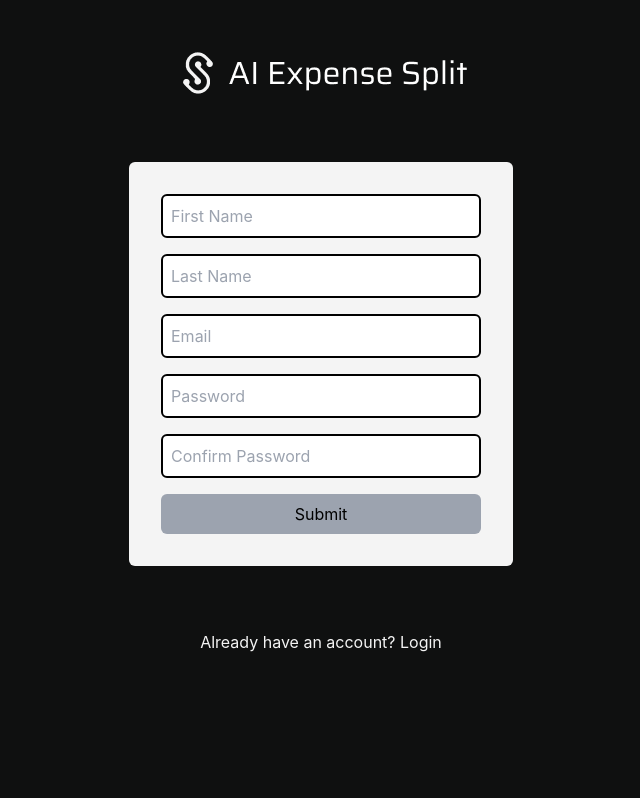
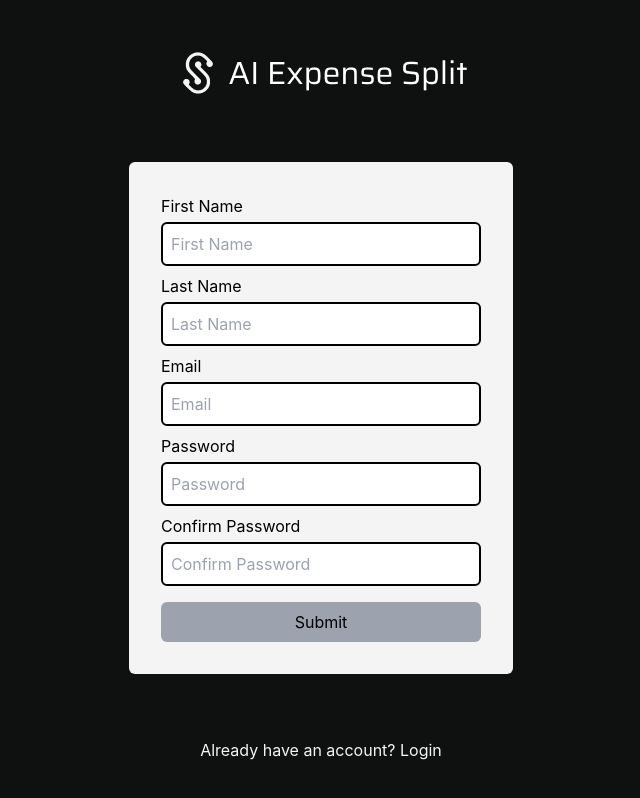
Before and after one commit to Ajaykumarunt/Best_Team_Ever, a React (Create React App) app in the folder ai_split/: page /signup in a window 1280 px wide. Shown: the whole page, without its empty margins (319-959 px from the left). Built offline with nearby package versions, Linux system fonts and the light colour scheme; no server answers.

Commit message:
Fix to accessability issues

```diff
--- a/ai_split/src/components/LoginPage.js
+++ b/ai_split/src/components/LoginPage.js
@@ -45,30 +45,38 @@ const LoginPage = () => {
     <div className="bg-bg-black h-screen">
       {error && <ErrorPopup message={error} />}
       <div className="logo pt-12 flex justify-center items-center">
-        <img src={logo} alt="logo"></img>
+        <img src={logo} alt="logo" />
       </div>
       <div className="form flex justify-center items-center mt-16">
         <div className="bg-smokewhite w-96 rounded-md">
           <div className="form-body p-8">
             <form className="flex flex-col">
+              <label htmlFor="email" className="flex flex-col gap-1">
+                Email
                 <input
                   className="p-2 border-2 border-black rounded-md mb-4"
                   type="email"
                   name="email"
+                  id="email"
                   placeholder="Email"
                   value={email}
                   onChange={(e) => setemail(e.target.value)}
                   required
                 />
+              </label>
+              <label htmlFor="password" className="flex flex-col gap-1">
+                Password
                 <input
                   className="p-2 border-2 border-black rounded-md mb-4"
                   type="password"
                   name="password"
+                  id="password"
                   placeholder="Password"
                   value={password}
                   onChange={(e) => setpassword(e.target.value)}
                   required
                 />
+              </label>
               <button
                 disabled={loading}
                 className="bg-light-green p-2 rounded-md disabled:bg-gray-400"
@@ -89,6 +97,7 @@ const LoginPage = () => {
       </div>
     </div>
   );
+
 };
 
 export default LoginPage;
--- a/ai_split/src/components/ManualSplit.js
+++ b/ai_split/src/components/ManualSplit.js
@@ -354,7 +354,7 @@ const ManualSplit = () => {
           {showNextForm ? (
             <div className="w-full h-screen">
               <div className="back_button w-full flex justify-between items-center mb-4">
-                <button className="text-3xl" onClick={handleBackButtonClick}>
+                <button className="text-3xl" aria-label={"back button"} onClick={handleBackButtonClick}>
                   <IoArrowBack />
                 </button>
                 <div className="flex gap-6">
@@ -385,17 +385,19 @@ const ManualSplit = () => {
                       <div className="flex items-center gap-4">
                         <button
                           className="text-2xl"
+                          ariaLabel="Expand/Collapse"
                           onClick={() => handleExpandClick(index)}
                         >
                           {product.expanded ? (
                             <IoIosArrowDropup />
                           ) : (
-                            <IoIosArrowDropdown />
+                            <IoIosArrowDropdown/>
                           )}
                         </button>
 
                         <button
                           className="text-2xl product_edit_btn"
+                          aria-label="Edit Product"
                           onClick={() => handleEditButtonClick(index)}
                         >
                           <FaRegEdit />
@@ -403,6 +405,8 @@ const ManualSplit = () => {
 
                         <button
                           className="text-2xl product_delete_btn"
+                          aria-label={"Delete product"}
+                          value="delete product"
                           onClick={() => handleDeleteButtonClick(index)}
                         >
                           <IoTrashOutline />
@@ -538,6 +542,7 @@ const ManualSplit = () => {
                   <div className="bg-gray-50 px-4 py-3 sm:px-6 sm:flex sm:flex-row-reverse">
                     <button
                       type="button"
+                      aria-label="Edit Product"
                       onClick={handleDoneButtonClick}
                       className="w-full inline-flex justify-center rounded-md border border-transparent shadow-sm px-4 py-2 bg-light-green text-base font-medium text-bg-black hover:bg-light-green-dark focus:outline-none focus:ring-2 focus:ring-offset-2 focus:ring-light-green-dark sm:ml-3 sm:w-auto sm:text-sm"
                     >
@@ -597,6 +602,7 @@ const ManualSplit = () => {
                   <div className="bg-gray-50 px-4 py-3 sm:px-6 sm:flex sm:flex-row-reverse">
                     <button
                       type="button"
+                      aria-label="Edit Product"
                       onClick={handleEditProduct}
                       className="w-full inline-flex justify-center rounded-md border border-transparent shadow-sm px-4 py-2 bg-light-green text-base font-medium text-bg-black hover:bg-light-green-dark focus:outline-none focus:ring-2 focus:ring-offset-2 focus:ring-light-green-dark sm:ml-3 sm:w-auto sm:text-sm"
                     >
@@ -604,6 +610,7 @@ const ManualSplit = () => {
                     </button>
                     <button
                       type="button"
+                      aria-label="Cancel button"
                       onClick={handleModalClose}
                       className="mt-3 w-full inline-flex justify-center rounded-md border border-gray-300 shadow-sm px-4 py-2 bg-white text-base font-medium text-gray-700 hover:bg-gray-50 focus:outline-none focus:ring-2 focus:ring-offset-2 focus:ring-light-green-dark sm:mt-0 sm:ml-3 sm:w-auto sm:text-sm"
                     >
--- a/ai_split/src/components/SideNavigation.js
+++ b/ai_split/src/components/SideNavigation.js
@@ -10,7 +10,7 @@ const SideNavigation = () => {
   return (
     <div className="bg-bg-black h-screen flex flex-col">
       <div className="account-info h-1/3 flex flex-col justify-center items-center">
-        <Link to="/account">
+        <Link to="/account" aria-label="User Avatar">
           {currentUser.profile_img_url?(
             <img src={currentUser.profile_img_url} alt="User Profile Image" className="w-24 h-24 rounded-full cursor-pointer" />
           ):(
--- a/ai_split/src/components/SignupPage.js
+++ b/ai_split/src/components/SignupPage.js
@@ -23,7 +23,7 @@ const SignupPage = () => {
       return (
         <button
           type="submit"
-          className="bg-light-green p-2 rounded-md"
+          className="bg-light-green p-2 rounded-md mt-2"
           disabled={loading}
           onClick={handleSignup}
         >
@@ -34,7 +34,7 @@ const SignupPage = () => {
       return (
         <button
           type="submit"
-          className="bg-light-green p-2 rounded-md disabled:bg-gray-400"
+          className="bg-light-green p-2 rounded-md disabled:bg-gray-400 mt-2"
           disabled={true || loading}
           onClick={handleSignup}
         >
@@ -83,7 +83,7 @@ const SignupPage = () => {
       },
       friends: [],
       activity: [],
-      total_balance: 0.00
+      total_balance: 0.0,
     };
 
     console.log(usrdata);
@@ -110,14 +110,16 @@ const SignupPage = () => {
     <div className="bg-bg-black h-screen">
       {error && <ErrorPopup message={error} />}
       <div className="logo pt-12 flex justify-center items-center">
-        <img src={logo} alt="logo"></img>
+        <img src={logo} alt="logo" />
       </div>
       <div className="form flex justify-center items-center mt-16">
         <div className="bg-smokewhite w-96 rounded-md">
           <div className="form-body p-8">
             <form className="flex flex-col">
+              <label className="flex flex-col gap-1 mb-2">
+                First Name
                 <input
-                className="p-2 border-2 border-black rounded-md mb-4"
+                  className="p-2 border-2 border-black rounded-md"
                   type="text"
                   name="first_name"
                   placeholder="First Name"
@@ -125,8 +127,11 @@ const SignupPage = () => {
                   onChange={(e) => setfirstname(e.target.value)}
                   required
                 />
+              </label>
+              <label className="flex flex-col gap-1 mb-2">
+                Last Name
                 <input
-                className="p-2 border-2 border-black rounded-md mb-4"
+                  className="p-2 border-2 border-black rounded-md"
                   type="text"
                   name="last_name"
                   placeholder="Last Name"
@@ -134,8 +139,11 @@ const SignupPage = () => {
                   onChange={(e) => setlastname(e.target.value)}
                   required
                 />
+              </label>
+              <label className="flex flex-col gap-1 mb-2">
+                Email
                 <input
-                className="p-2 border-2 border-black rounded-md mb-4"
+                  className="p-2 border-2 border-black rounded-md"
                   type="email"
                   name="email"
                   placeholder="Email"
@@ -143,8 +151,11 @@ const SignupPage = () => {
                   onChange={(e) => setemail(e.target.value)}
                   required
                 />
+              </label>
+              <label className="flex flex-col gap-1 mb-2">
+                Password
                 <input
-                className="p-2 border-2 border-black rounded-md mb-4"
+                  className="p-2 border-2 border-black rounded-md"
                   type="password"
                   name="password"
                   placeholder="Password"
@@ -152,8 +163,11 @@ const SignupPage = () => {
                   onChange={(e) => setpassword(e.target.value)}
                   required
                 />
+              </label>
+              <label className="flex flex-col gap-1 mb-2">
+                Confirm Password
                 <input
-                className="p-2 border-2 border-black rounded-md mb-4"
+                  className="p-2 border-2 border-black rounded-md"
                   type="password"
                   name="confirm_password"
                   placeholder="Confirm Password"
@@ -161,6 +175,7 @@ const SignupPage = () => {
                   onChange={(e) => setconfirmPassword(e.target.value)}
                   required
                 />
+              </label>
               <SubmitButton />
             </form>
           </div>
```
Lines whose indentation alone changed are shown as unchanged.
